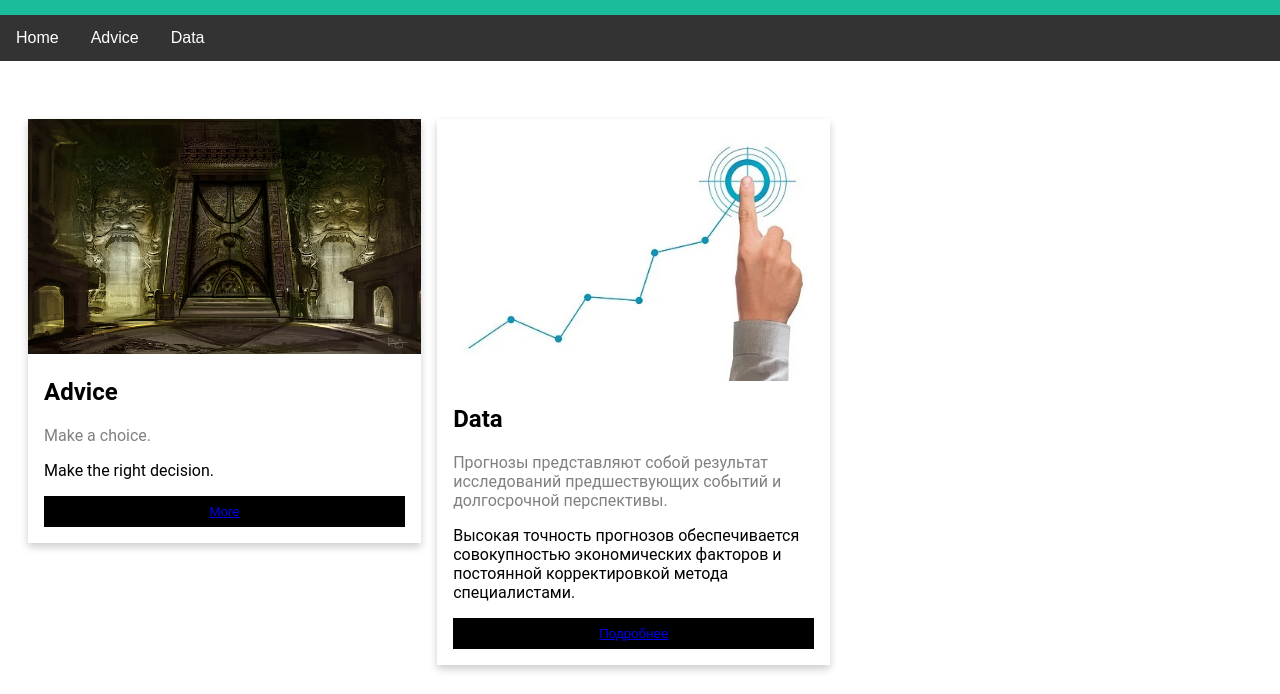
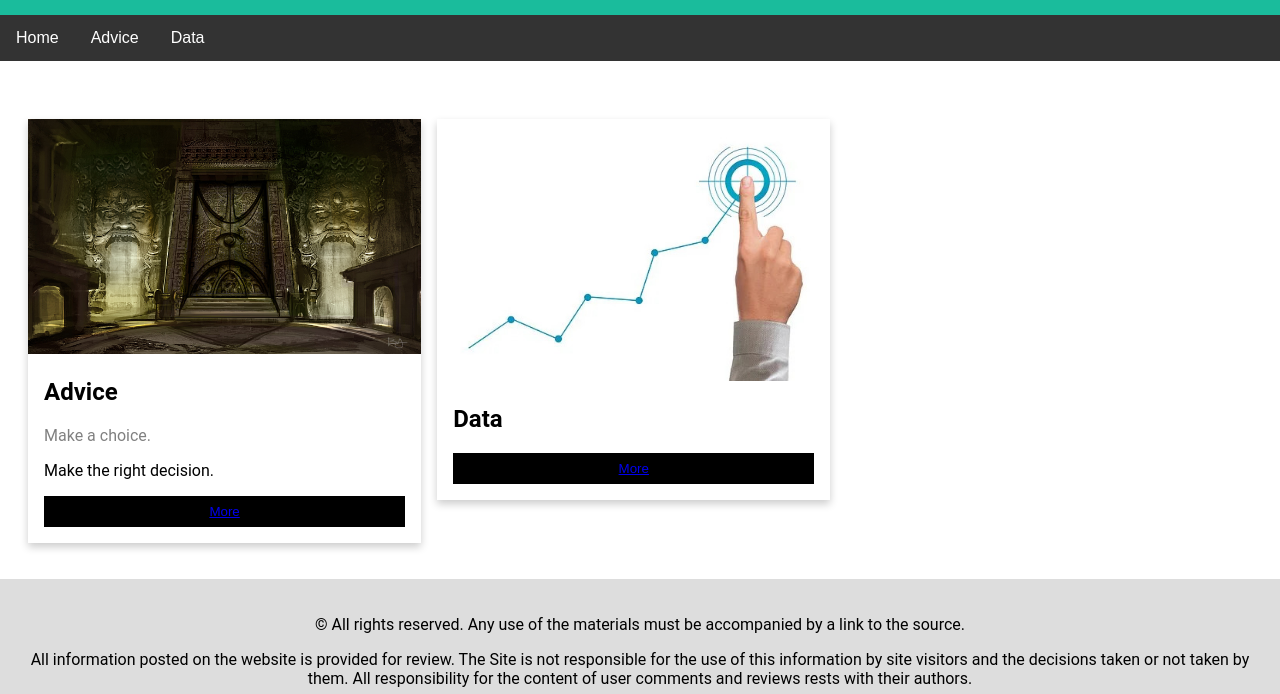
Before and after one commit to daraltnar/daraltnar.github.io, a plain HTML site: page index.html in a window 1280 px wide. Shown: the part 106-800 px from the top of the page. Drawn offline with Linux system fonts and the light colour scheme.

Commit message:
Update index.html
t

```diff
--- a/index.html
+++ b/index.html
@@ -41,9 +41,9 @@
       <img src="target.jpg" style="width:100%">
       <div class="container">
         <h2>Data</h2>
-        <p class="title">Прогнозы представляют собой результат исследований предшествующих событий и долгосрочной перспективы.</p>
-        <p>Высокая точность прогнозов обеспечивается совокупностью экономических факторов и постоянной корректировкой метода специалистами.  </p>
-        <p><button class="button"><a href="data.html">Подробнее</a></button></p>
+        <p class="title"> </p>
+        <p> </p>
+        <p><button class="button"><a href="data.html">More</a></button></p>
       </div>
     </div>
    </div>
@@ -111,9 +111,14 @@ html {
 </div>
 
 <div class="footer">
-  <p>© Все права защищены. Любое использование материалов должно сопровождаться ссылкой на источник.</p>
-  <p> Вся размещенная на сайте информация предоставлена для ознакомления. Сайт не несет ответственность за использование этой информации посетителями сайта и принятых или непринятых ими решений. Вся ответственность за содержание комментариев и отзывов пользователей возлагается на их авторов.</p>
+ <p>© All rights reserved. Any use of the materials must be accompanied by a link to the source.</p>
+  <p> All information posted on the website is provided for review. The Site is not responsible for the use of this information by site visitors and the decisions taken or not taken by them. All responsibility for the content of user comments and reviews rests with their authors.</p>
 </div>
 
 </body>
 </html>
+
+</div>
+
+</body>
+</html>
```
